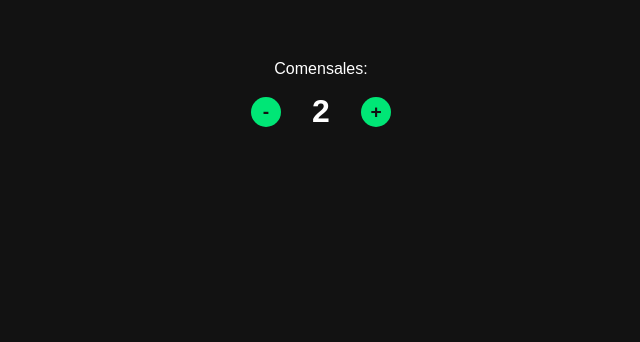
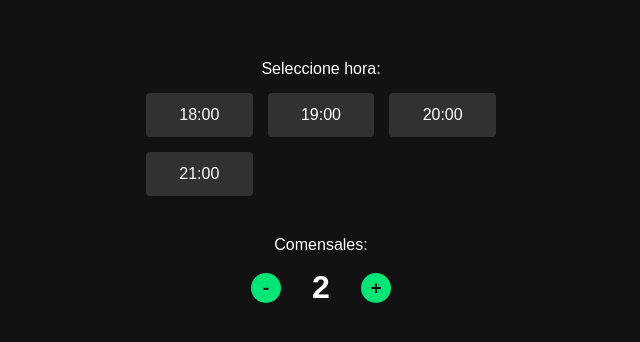
Before and after one commit to diazjohan98/-Front-end-developer-capstone-project, a React (Create React App) app: page / in a window 1280 px wide. Shown: the top 342 px of the page, without its empty margins (319-959 px from the left). Built offline with nearby package versions, Linux system fonts and the light colour scheme.

Commit message:
feat: add TimePicker with custom selection styling and state

```diff
--- a/src/components/BookingForm/BookingForm.js
+++ b/src/components/BookingForm/BookingForm.js
@@ -1,8 +1,13 @@
 import React, { useState } from "react";
-import GuestCounter from "./GuestCounter"; // Importamos el contador verde que hicimos
+import GuestCounter from "./GuestCounter";
+import TimePicker from "./TimePicker";
 
 const BookingForm = () => {
   const [guests, setGuests] = useState(2);
+
+  const [selectedTime, setSelectedTime] = useState("");
+
+  const availableTimes = ["18:00", "19:00", "20:00", "21:00"];
 
   return (
     <form
@@ -13,6 +18,12 @@ const BookingForm = () => {
         paddingTop: "40px",
       }}
     >
+      <TimePicker
+        availableTimes={availableTimes}
+        selectedTime={selectedTime}
+        setSelectedTime={setSelectedTime}
+      />
+
       <GuestCounter guests={guests} setGuests={setGuests} />
     </form>
   );
--- /dev/null
+++ b/src/components/BookingForm/TimePicker.css
@@ -0,0 +1,44 @@
+.time-picker-wrapper {
+  display: flex;
+  flex-direction: column;
+  align-items: center;
+  margin: 20px 0;
+  width: 100%;
+}
+
+.time-label {
+  font-size: 1rem;
+  color: var(--text-light);
+  margin-bottom: 15px;
+}
+
+.time-grid {
+  display: grid;
+  grid-template-columns: repeat(auto-fit, minmax(80px, 1fr));
+  gap: 15px;
+  width: 100%;
+  max-width: 350px; /* Para que no se estire demasiado en pantallas grandes */
+}
+
+.time-btn {
+  background-color: #313131;
+  color: var(--text-light);
+  border: 1px solid transparent;
+  padding: 12px 10px;
+  font-size: 1rem;
+  border-radius: 4px;
+  cursor: pointer;
+  transition: all 0.3s ease;
+}
+
+.time-btn:hover {
+  background-color: #3d3d3d; /* Un gris un poco más claro al pasar el mouse */
+}
+
+.time-btn.selected {
+  background-color: var(--primary-green);
+  color: var(--bg-dark); /* Texto oscuro para que contraste con el verde */
+  font-weight: bold;
+  transform: scale(1.05); /* Se agranda un poquitico */
+  box-shadow: 0 4px 10px rgba(30, 215, 96, 0.3); /* Brillo verde sutil */
+}
--- a/src/components/BookingForm/TimePicker.js
+++ b/src/components/BookingForm/TimePicker.js
@@ -0,0 +1,32 @@
+import React from "react";
+import "./TimePicker.css";
+
+const TimePicker = ({ availableTimes, selectedTime, setSelectedTime }) => {
+  const handleTimeClick = (e, time) => {
+    e.preventDefault(); // Evita recargar la página
+    setSelectedTime(time);
+  };
+
+  return (
+    <div className="time-picker-wrapper">
+      <label className="time-label">Seleccione hora:</label>
+
+      <div className="time-grid">
+        {availableTimes.map((time) => (
+          <button
+            key={time}
+            // Si la hora actual del map es la misma que la seleccionada, le ponemos una clase extra "selected"
+            className={`time-btn ${selectedTime === time ? "selected" : ""}`}
+            onClick={(e) => handleTimeClick(e, time)}
+            aria-label={`Seleccionar hora ${time}`}
+            aria-pressed={selectedTime === time}
+          >
+            {time}
+          </button>
+        ))}
+      </div>
+    </div>
+  );
+};
+
+export default TimePicker;
```
